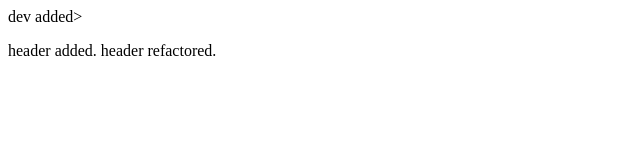
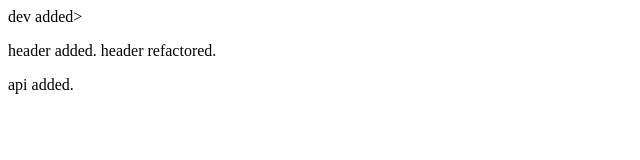
Before and after one commit to ground-aero/first-project, a plain HTML site: page index.html in a window 1280 px wide. Shown: the full height of the page, 0-640 px from the left. Drawn offline with Linux system fonts and the light colour scheme; no server answers.

Commit message:
api added

```diff
--- a/index.html
+++ b/index.html
@@ -12,6 +12,8 @@
 
     <p>header added. header refactored.</p>
 
+    <p>api added.</p>
+
     <script src="./script.js" defer></script>
 
 </body>
```
